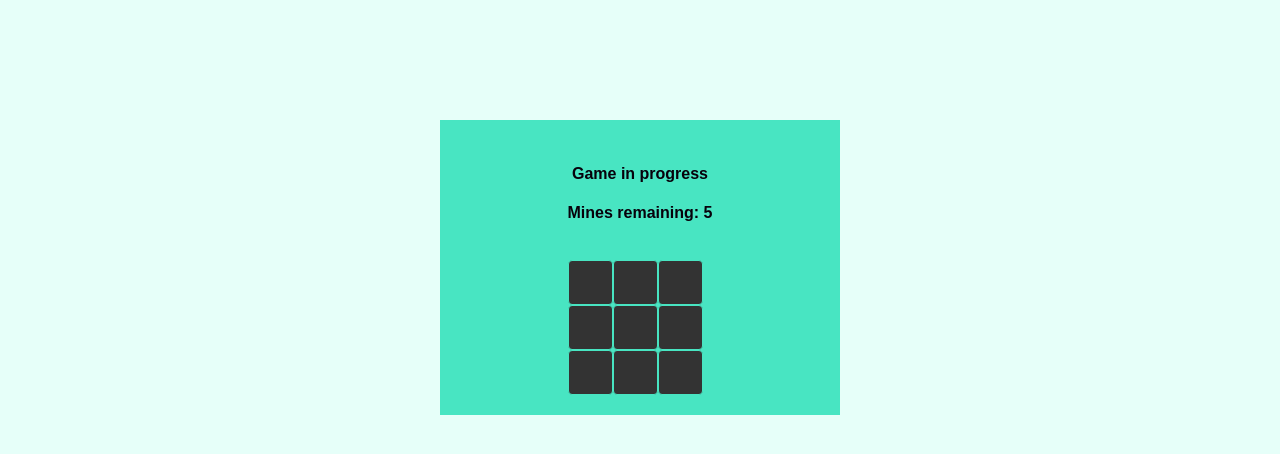
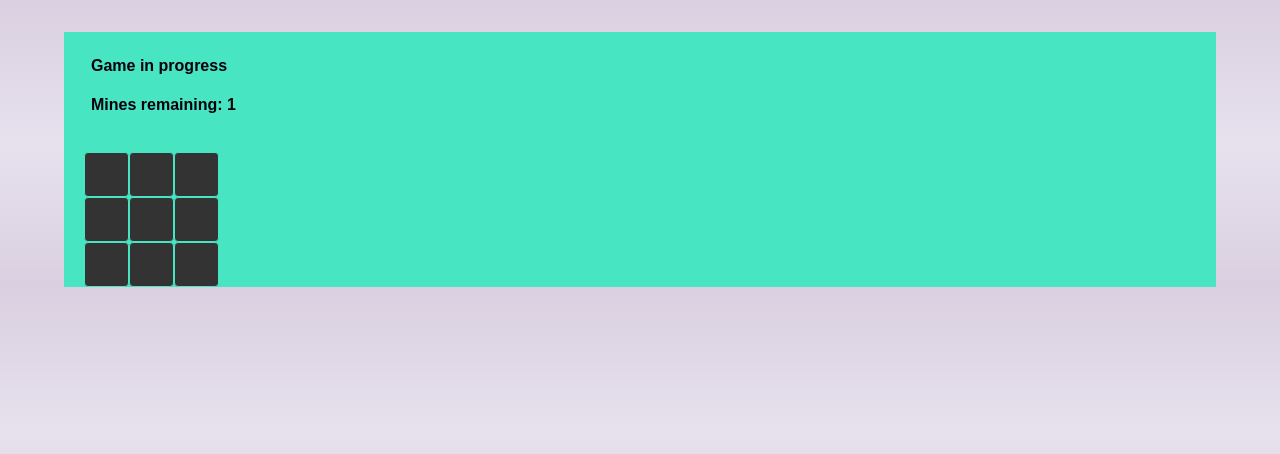
Before and after one commit to MathematicusLucian/minesweeper-react-app, a React (Vite) app: page / in a window 1280 px wide. Shown: the top 454 px of the page. Built offline with nearby package versions, Linux system fonts and the light colour scheme.

Commit message:
Resolved state issue

```diff
--- a/src/Game.css
+++ b/src/Game.css
@@ -3,13 +3,11 @@
 *:after {
     box-sizing: border-box;
 }
-
 body {
     margin: 20px;
     padding: 0;
-  background-color: #e6fff9;
     font-family: sans-serif;
-  text-align: center;
+    background: linear-gradient(0deg, #d9cfe0, #e7e1ee, #d9cfe0);
 }
 
 .clear {
@@ -18,17 +16,18 @@ body {
 }
 
 .game {
-  max-width: 400px;
+  max-width: 90%;
   margin: 0 auto;
-  padding: 20px;
+  padding: 0 20px;
   background: #48E5C2;
-  margin-top: 15vh;
+  margin-top: 4vh;
+  text-align: center;
 }
 .game .game-info {
   margin-bottom: 20px;
   background: transparent;
   padding: 7px;
-  text-align: center;
+  text-align: left;
   font-weight: bold;
   color: #07010b;
   min-height: 100px;
@@ -42,12 +41,16 @@ body {
   margin: 0;
 }
 
-.minefield {
-  width: 50%;
-  margin: 0 20% 0 30%;
+.game-area{
+  text-align: center;
 }
 
-.gridsquare {
+.minefield {
+  width: 100%;
+  text-align: center;
+}
+
+.grid-square {
   background: #FCFAF9;
   border: 1px solid #48E5C2;
   border-radius: 4px;
@@ -61,7 +64,7 @@ body {
   font-weight: 600;
 }
 
-.gridsquare &:focus {
+.grid-square &:focus {
   outline: none;
 }
 
--- a/src/Game.tsx
+++ b/src/Game.tsx
@@ -1,15 +1,5 @@
 import React, { useState } from 'react';
 import './Game.css'
-
-const INITIAL_STATE = {
-  width: 0,
-  height: 0,
-  mineLocations: new Set(),
-  revealed: [],
-  gameState: null,
-  gameOver: false,
-  gameWon: false,
-};
 
 interface GridSquareProps {
     onClick: (index: any) => any;
@@ -20,6 +10,13 @@ interface GridSquareProps {
 // GridSquare Class
 const GridSquare = (props: GridSquareProps) => {
     const {onClick, index, value, cMenu} = props;
+
+    const getClassName = (): string => {
+        return "grid-square" +
+            (value.isRevealed ? "" : " is-hidden") +
+            (value.isMine ? " is-mine" : "") +
+            (value.isFlagged ? " is-flag" : "");
+    }
     const getValue = () => {
         if (!value.isRevealed) {
             return props.value.isFlagged ? "🚩" : null;
@@ -32,18 +29,13 @@ const GridSquare = (props: GridSquareProps) => {
         }
         return value.neighbour;
     };
-    let className =
-        "gridsquare" +
-        (value.isRevealed ? "" : " is-hidden") +
-        (value.isMine ? " is-mine" : "") +
-        (value.isFlagged ? " is-flag" : "");
 
     return (
         <div
             onClick={() => {
                 onClick(index);
             }}
-            className={className}
+            className={getClassName()}
             onContextMenu={cMenu}
         >
             {getValue()}
@@ -149,7 +141,6 @@ const Grid = (props: GridProps) => {
                 }
             }
         }
-
         return (updatedData);
     };
 
@@ -164,7 +155,6 @@ const Grid = (props: GridProps) => {
                 minesPlanted++;
             }
         }
-
         return (data);
     };
 
@@ -175,9 +165,11 @@ const Grid = (props: GridProps) => {
         return data;
     };
 
-    const [gridData, setGridData] = useState(initGridData(height, width, mines));
-    const [gameStatus, setGameStatus] = useState("Game in progress");
-    const [mineCount, setMineCount] = useState(mines);
+    const [state, setState] = useState({
+        gridData: initGridData(height, width, mines),
+        gameStatus: "Game in progress",
+        mineCount: mines
+    });
 
     const getMines = (data) => {
         let mineArray: any[] = [];
@@ -189,7 +181,6 @@ const Grid = (props: GridProps) => {
                 }
             });
         });
-
         return mineArray;
     };
 
@@ -222,13 +213,16 @@ const Grid = (props: GridProps) => {
     };
 
     const revealGrid = () => {
-        let updatedData = gridData;
+        let updatedData = state.gridData;
         updatedData.map((datarow) => {
             datarow.map((dataitem) => {
                 dataitem.isRevealed = true;
             });
         });
-        setGridData(updatedData);
+        setState(prevState => ({
+            ...prevState,
+            gridData: updatedData
+        }));
     };
 
     const revealEmpty = (x, y, data) => {
@@ -245,36 +239,47 @@ const Grid = (props: GridProps) => {
   };
 
   const _handleGridSquareClick = (x, y) => {
-        if (gridData[x][y].isRevealed || gridData[x][y].isFlagged) return null;
-        if (gridData[x][y].isMine) {
-            setGameStatus("Game over.");
+        if (state.gridData[x][y].isRevealed || state.gridData[x][y].isFlagged) return null;
+        if (state.gridData[x][y].isMine) {
+            setState(prevState => ({
+                ...prevState,
+                gameStatus: "Game over."
+            }));
             revealGrid();
             alert("Game over");
         }
-
-        let updatedData = gridData;
+        let updatedData = state.gridData;
         updatedData[x][y].isFlagged = false;
         updatedData[x][y].isRevealed = true;
-
         if (updatedData[x][y].isEmpty) {
             updatedData = revealEmpty(x, y, updatedData);
         }
         if (getHidden(updatedData).length === props.mines) {
-            setMineCount(0);
-            setGameStatus("You win..");
+            setState(prevState => ({
+                ...prevState,
+                mineCount: 0
+            }));
+            setState(prevState => ({
+                ...prevState,
+                gameStatus: "You win.."
+            }));
             revealGrid();
             alert("You Win");
         }
-        setGridData(updatedData);
-        setMineCount(props.mines - getFlags(updatedData).length);
-
-        console.log(gridData[x][y]);
+        setState(prevState => ({
+            ...prevState,
+            gridData: updatedData
+        }));
+        setState(prevState => ({
+            ...prevState,
+            mineCount: props.mines - getFlags(updatedData).length
+        }));
   };
 
   const _handleContextMenu = (e, x, y) => {
       e.preventDefault();
-      let updatedData = gridData;
-      let mines = mineCount;
+      let updatedData = state.gridData;
+      let mines = state.mineCount;
       if (updatedData[x][y].isRevealed) return;
       if (updatedData[x][y].isFlagged) {
             updatedData[x][y].isFlagged = false;
@@ -287,21 +292,40 @@ const Grid = (props: GridProps) => {
             const mineArray = getMines(updatedData);
             const FlagArray = getFlags(updatedData);
             if (JSON.stringify(mineArray) === JSON.stringify(FlagArray)) {
-                setMineCount(0);
-                setGameStatus("You win..");
+                setState(prevState => ({
+                    ...prevState,
+                    mineCount: 0
+                }));
+                setState(prevState => ({
+                    ...prevState,
+                    gameStatus: "You win.."
+                }));
                 revealGrid();
                 alert("You Win");
             }
       } ;
-        setMineCount(mines);
-        setGridData(updatedData);
-    }
+        setState(prevState => ({
+            ...prevState,
+            mineCount: mines
+        }));
+        setState(prevState => ({
+            ...prevState,
+            gridData: updatedData
+        }));
+    };
 
-    const renderGrid = (data) => {
-        return data.map((datarow) => {
+    return (
+        <div className="game-area">
+            <div className="game-info">
+                <h1 className="info">{state.gameStatus}</h1>
+                <span className="info">Mines remaining: {state.mineCount}</span>
+            </div>
+            <div className="minefield">
+                {
+                    state.gridData.map((datarow) => {
                         return datarow.map((dataitem) => {
                             return (
-                    <div  key={dataitem.x * datarow.length + dataitem.y}>
+                                <div key={dataitem.x * datarow.length + dataitem.y}>
                                     <GridSquare
                                         onClick={() => _handleGridSquareClick(dataitem.x, dataitem.y)}
                                         index={parseInt("0")}
@@ -311,18 +335,7 @@ const Grid = (props: GridProps) => {
                                     {(datarow[datarow.length - 1] === dataitem) ? <div className="clear" /> : ""}
                                 </div>);
                         });
-        });
-    };
-
-    return (
-        <div className="game-area">
-            <div className="game-info">
-                <h1 className="info">{gameStatus}</h1>
-                <span className="info">Mines remaining: {mineCount}</span>
-            </div>
-            <div className="minefield">
-            {
-                renderGrid(gridData)
+                    })
                 }
             </div>
         </div>
@@ -331,7 +344,7 @@ const Grid = (props: GridProps) => {
 
 // Game Class
 function Game(props) {
-    const { height, width, mines } = { height: 3, width: 3, mines: 5 }; //props;
+    const { height, width, mines } = { height: 3, width: 3, mines: 1 }; //props;
 
     return (
         <div className="game">
```
Lines whose indentation alone changed are shown as unchanged.
